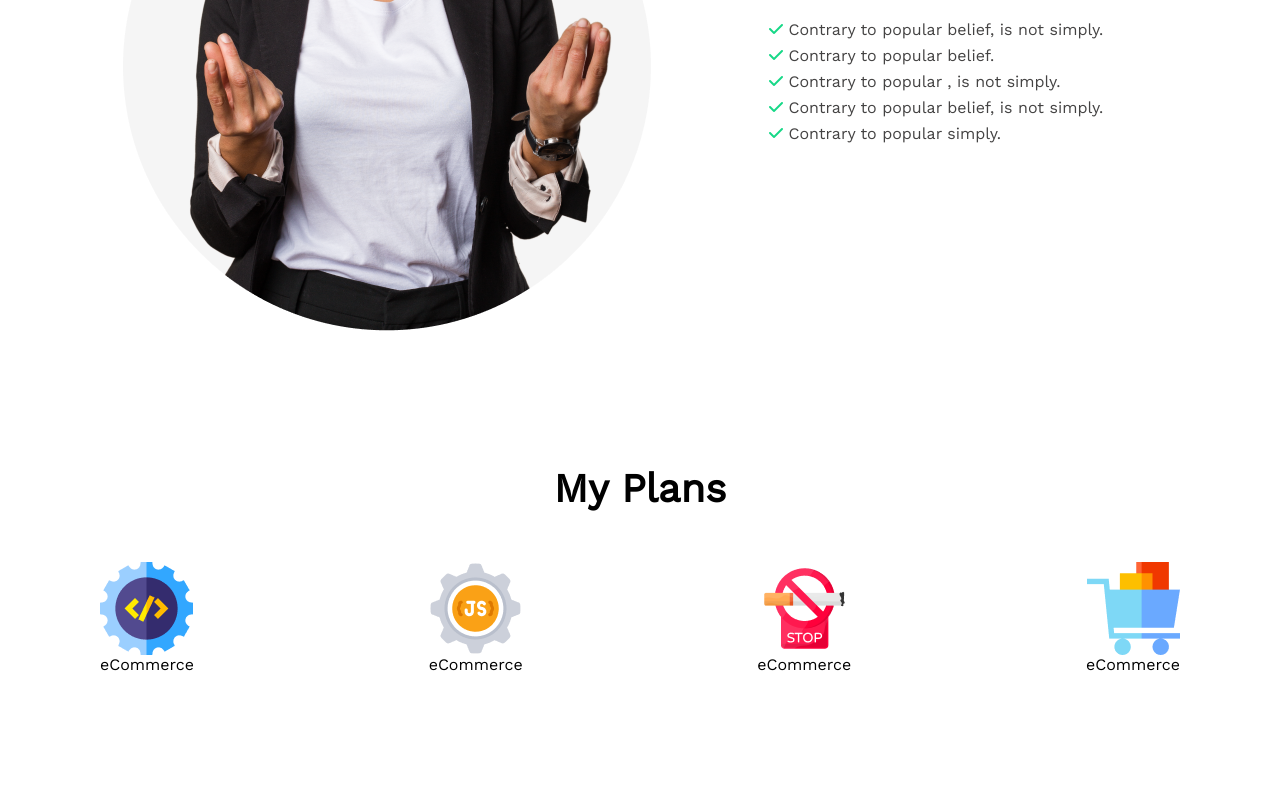
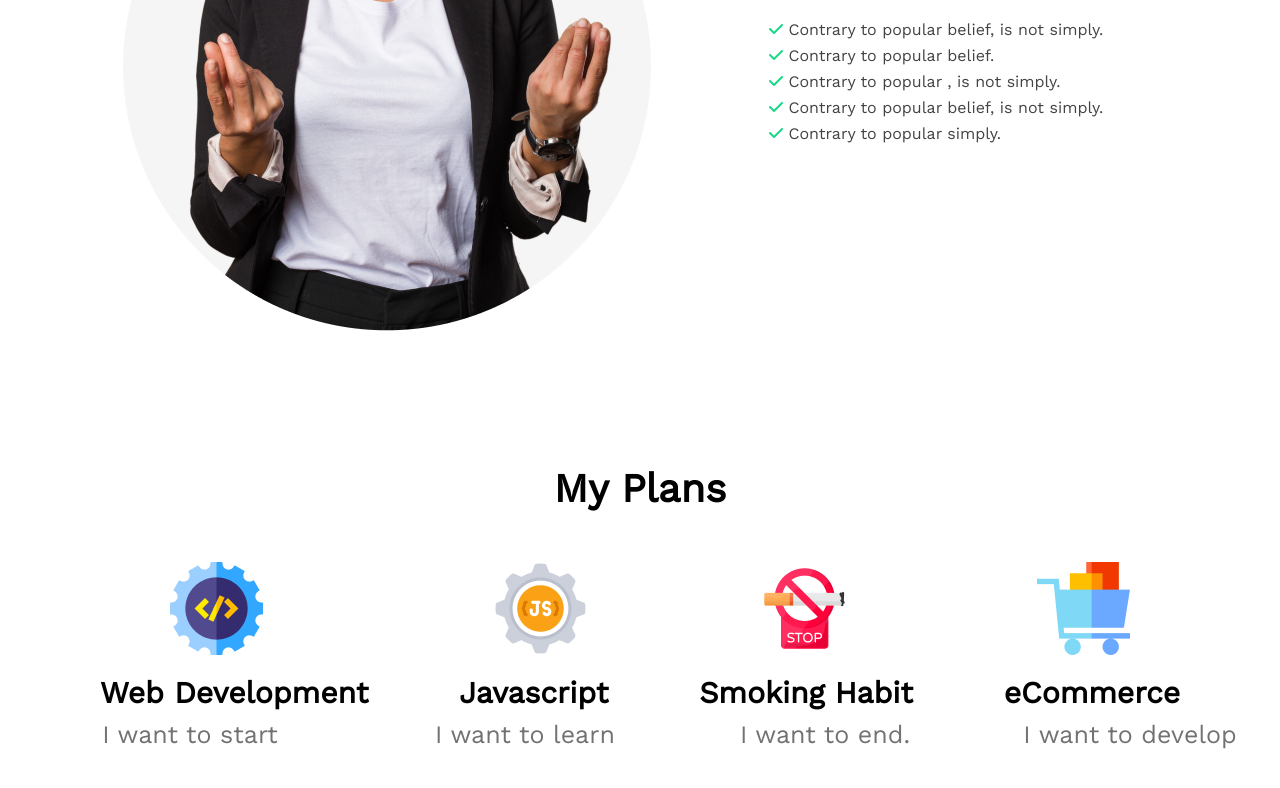
Before and after one commit to joy676/assignment-1, a plain HTML site: page index.html in a window 1280 px wide. Shown: the part 1225-2013 px from the top of the page. Drawn offline with nearby package versions, Linux system fonts and the light colour scheme.

Commit message:
added plan part

```diff
--- a/index.html
+++ b/index.html
@@ -38,16 +38,22 @@
         <section>
             <h3 class="plan-title">My Plans</h3>
             <div class="plan-contains">
-                <img src="./images/icons/web.png" alt="">
-                <img src="./images/icons/js.png" alt="">
+                <img src="./images/icons/web.png" alt="" class="web">
+                <img src="./images/icons/js.png" alt="" class="javascript">
                 <img src="./images/icons/smoke.png" alt="">
-                <img src="./images/icons/ecom.png" alt="">
+                <img src="./images/icons/ecom.png" alt="" class="ecommerce">
             </div>
             <div class="title">
-                <p class="title">eCommerce</p>
-                <p class="title">eCommerce</p>
-                <p class="title">eCommerce</p>
-                <p class="title">eCommerce</p>
+                <p class="sub-title">Web Development</p>
+                <p class="sub-title">Javascript</p>
+                <p class="sub-title">Smoking Habit</p>
+                <p class="sub-title">eCommerce</p>
+            </div>
+            <div class="title-description">
+                <h5 class="web-des">I want to start</h5>
+                <h3 class="js-des">I want to learn</h3>
+                <h2 class="smoke-des">I want to end.</h2>
+                <h1 class="e-des">I want to develop</h1>
             </div>
         </section>
     </main>
--- a/styles/style.css
+++ b/styles/style.css
@@ -95,3 +95,50 @@ ul li{
     display: flex;
     justify-content: space-between;
 }
+.web{
+    position: relative;
+    left: 70px;
+}
+.javascript{
+    position: relative;
+    left: 65px;
+}
+.ecommerce{
+    position: relative;
+    right: 50px;
+}
+.sub-title{
+    font-weight: 700;
+    font-size: 30px;
+    margin-top: 20px;
+}
+.title-description{
+    display: flex;
+    justify-content: space-around;
+    margin-top: 10px;
+    color: #737272;
+}
+.web-des{
+    position: absolute;
+    margin-right: 900px;
+    font-weight: 500;
+    font-size: 25px;
+}
+.js-des{
+    margin-right: 230px;
+    position: absolute;
+    font-weight: 500;
+    font-size: 25px;
+}
+.smoke-des{
+    position: absolute;
+    margin-left: 370px;
+    font-weight: 500;
+    font-size: 25px;
+}
+.e-des{
+    position: absolute;
+    margin-left: 980px;
+    font-weight: 500;
+    font-size: 25px;
+}
```
